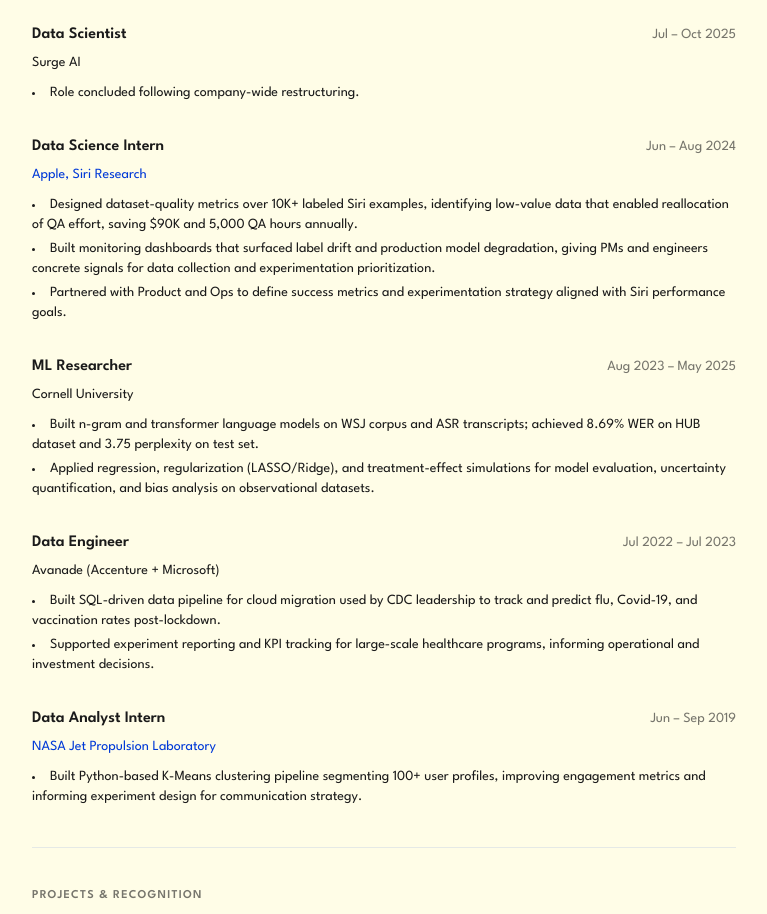
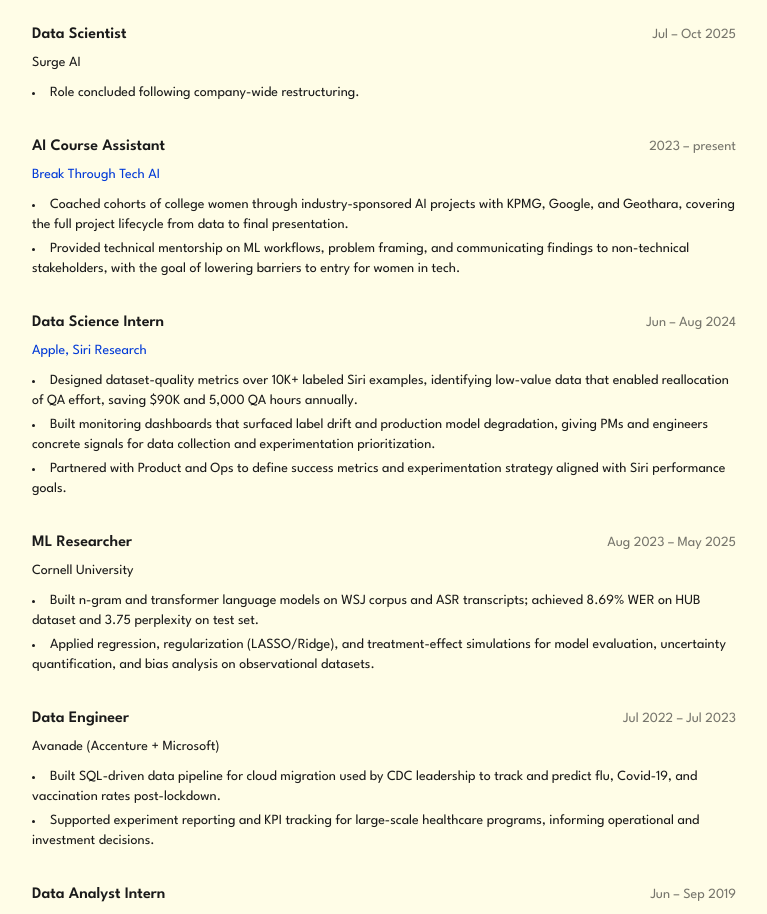
Before and after one commit to jaackiekim/jackiekim.me, a React (Vite) app: page /dsml in a window 1280 px wide. Shown: the part 780-1694 px from the top of the page, without its empty margins (256-1023 px from the left). Built offline with nearby package versions, Linux system fonts and the light colour scheme.

Commit message:
fix breakthrough tech dates and company name

```diff
--- a/src/components/DSML.tsx
+++ b/src/components/DSML.tsx
@@ -79,6 +79,20 @@
             <span className={`text-sm ${prose}`}>Surge AI</span>
             <ul className={`mt-2 space-y-1 text-sm ${prose} list-disc list-inside`}>
               <li>Role concluded following company-wide restructuring.</li>
+            </ul>
+          </div>
+
+          <div>
+            <div className="flex justify-between items-baseline mb-1">
+              <span className={`font-semibold ${heading}`}>AI Course Assistant</span>
+              <span className={`text-sm ${subtle}`}>2023 – present</span>
+            </div>
+            <a href="https://breakthroughtech.org" target="_blank" rel="noopener noreferrer" className={`text-sm ${accent} hover:underline`}>
+              Break Through Tech AI
+            </a>
+            <ul className={`mt-2 space-y-1 text-sm ${prose} list-disc list-inside`}>
+              <li>Coached cohorts of college women through industry-sponsored AI projects with KPMG, Google, and Geothara, covering the full project lifecycle from data to final presentation.</li>
+              <li>Provided technical mentorship on ML workflows, problem framing, and communicating findings to non-technical stakeholders, with the goal of lowering barriers to entry for women in tech.</li>
             </ul>
           </div>
 
```
